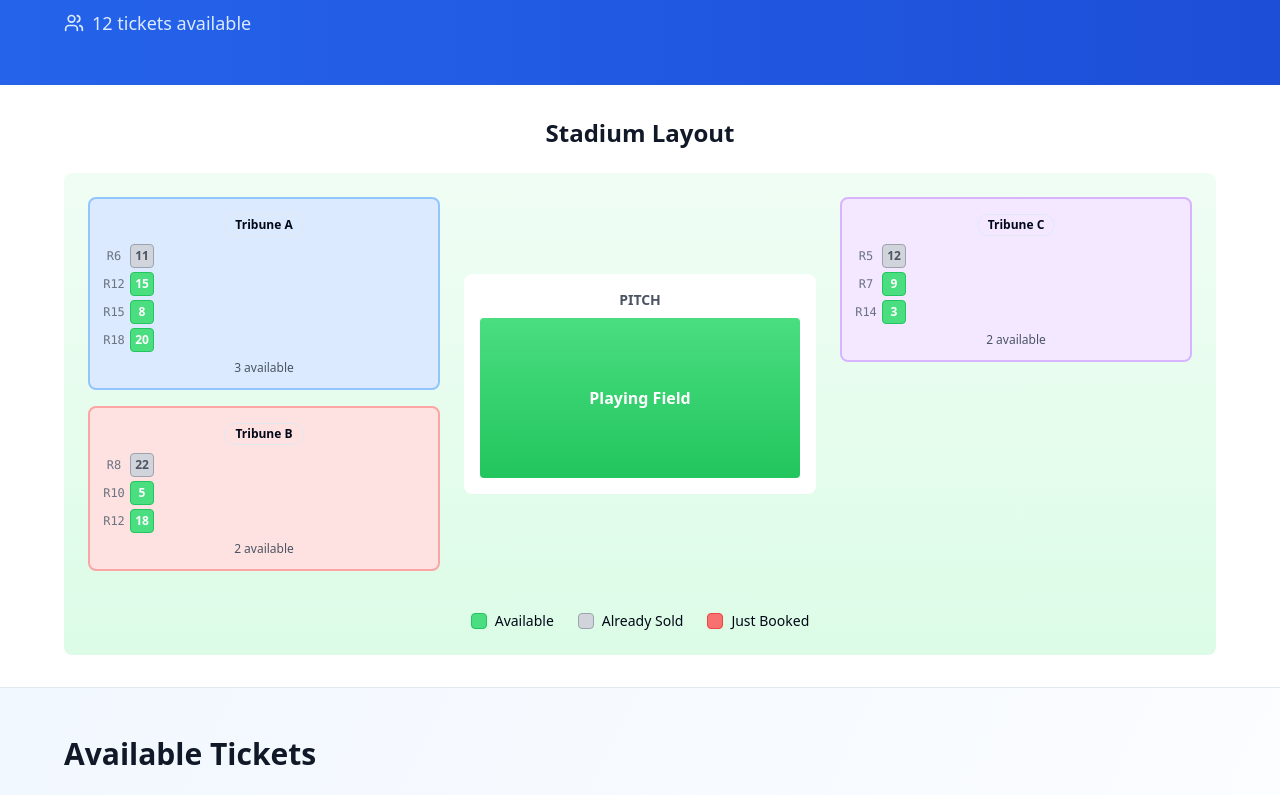
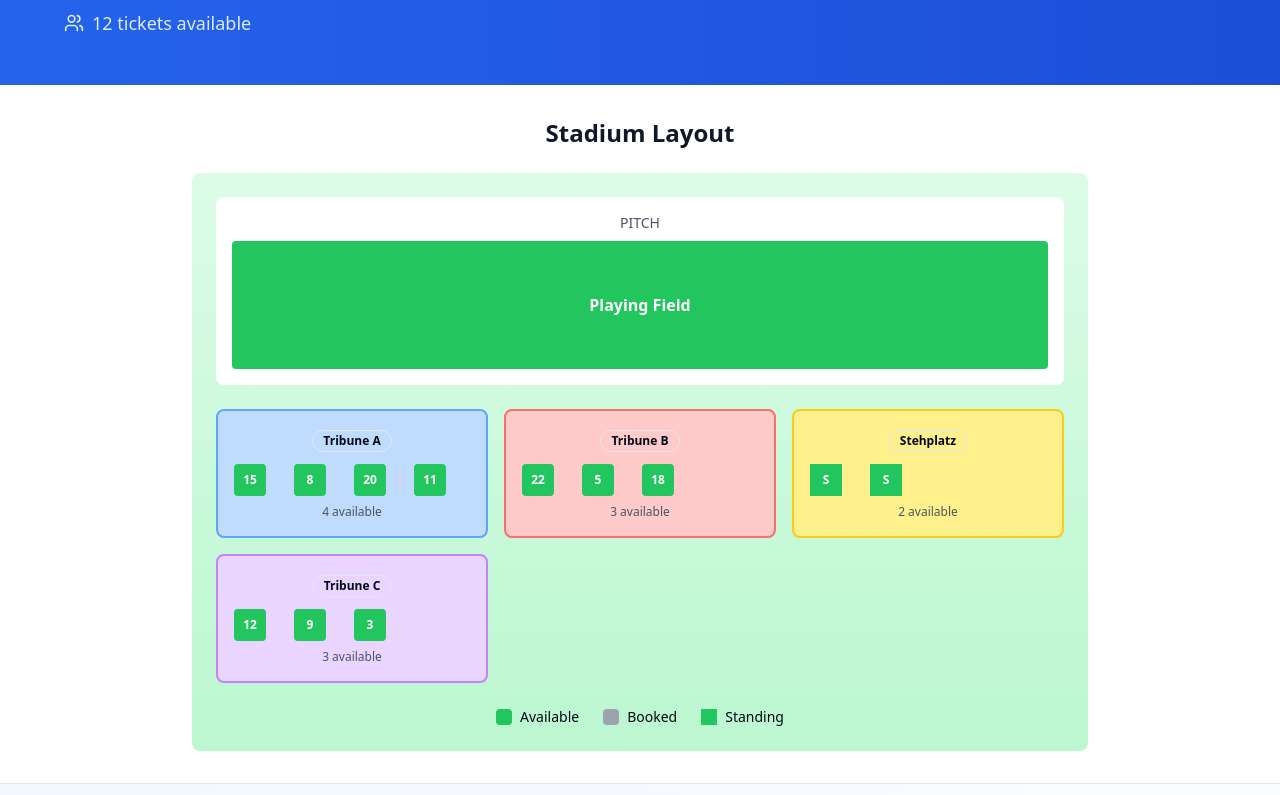
Before and after one commit to SampathLiynage/alpine-ticket-hub, a React (Vite) app: page /buy/game/1 in a window 1280 px wide. Shown: the part 365-1160 px from the top of the page. Built offline with nearby package versions, Linux system fonts and the light colour scheme.

Commit message:
Reverted to commit 7ee878f278c6c8e0e4a2789472c6b74a0da71302

```diff
--- a/src/components/StadiumLayout.tsx
+++ b/src/components/StadiumLayout.tsx
@@ -18,15 +18,8 @@ interface StadiumLayoutProps {
 }
 
 const StadiumLayout = ({ tickets, onSeatSelect, bookedSeats }: StadiumLayoutProps) => {
-  // Filter out standing tickets
-  const seatedTickets = tickets.filter(ticket => ticket.row !== "-");
-
-  // Pre-booked seats (simulate some already sold seats)
-  const preBookedSeats = [2, 5, 8, 11, 15, 18, 22, 25, 28, 31];
-  const allBookedSeats = [...bookedSeats, ...preBookedSeats];
-
-  // Group tickets by section
-  const ticketsBySection = seatedTickets.reduce((acc, ticket) => {
+  // Group tickets by section for better organization
+  const ticketsBySection = tickets.reduce((acc, ticket) => {
     if (!acc[ticket.section]) {
       acc[ticket.section] = [];
     }
@@ -35,72 +28,54 @@ const StadiumLayout = ({ tickets, onSeatSelect, bookedSeats }: StadiumLayoutProp
   }, {} as Record<string, Ticket[]>);
 
   const sectionColors = {
-    'Tribune A': 'bg-blue-100 border-blue-300',
-    'Tribune B': 'bg-red-100 border-red-300',
-    'Tribune C': 'bg-purple-100 border-purple-300',
-    'Tribune Nord': 'bg-green-100 border-green-300',
-    'Tribune Sud': 'bg-orange-100 border-orange-300',
-    'Tribune Ovest': 'bg-pink-100 border-pink-300',
-    'Tribune Principal': 'bg-blue-100 border-blue-300',
-    'Tribune Latéral': 'bg-red-100 border-red-300',
-    'Haupttribüne': 'bg-blue-100 border-blue-300',
-    'Gegentribüne': 'bg-red-100 border-red-300'
+    'Haupttribüne': 'bg-blue-200 border-blue-400',
+    'Gegentribüne': 'bg-red-200 border-red-400',
+    'Stehplatz': 'bg-yellow-200 border-yellow-400',
+    'Tribune A': 'bg-blue-200 border-blue-400',
+    'Tribune B': 'bg-red-200 border-red-400',
+    'Tribune C': 'bg-purple-200 border-purple-400',
+    'Tribune Nord': 'bg-green-200 border-green-400',
+    'Tribune Sud': 'bg-orange-200 border-orange-400',
+    'Tribune Ovest': 'bg-pink-200 border-pink-400',
+    'Curva': 'bg-yellow-200 border-yellow-400',
+    'Tribune Principal': 'bg-blue-200 border-blue-400',
+    'Tribune Latéral': 'bg-red-200 border-red-400',
+    'Kop': 'bg-yellow-200 border-yellow-400'
   };
 
   const getSectionColor = (section: string) => {
-    return sectionColors[section] || 'bg-gray-100 border-gray-300';
+    return sectionColors[section] || 'bg-gray-200 border-gray-400';
   };
 
-  // Organize sections by position around the pitch
-  const leftSections = [];
-  const rightSections = [];
-  const availableSections = Object.keys(ticketsBySection);
+  return (
+    <div className="max-w-4xl mx-auto">
+      <h2 className="text-2xl font-bold text-gray-900 mb-6 text-center">Stadium Layout</h2>
 
-  availableSections.forEach((section, index) => {
-    if (index < Math.ceil(availableSections.length / 2)) {
-      leftSections.push(section);
-    } else {
-      rightSections.push(section);
-    }
-  });
-
-  const SectionComponent = ({ section, sectionTickets }) => {
-    // Sort tickets by row and seat for organized display
-    const sortedTickets = sectionTickets.sort((a, b) => {
-      const rowA = parseInt(a.row) || 0;
-      const rowB = parseInt(b.row) || 0;
-      if (rowA !== rowB) return rowA - rowB;
-      return parseInt(a.seat) - parseInt(b.seat);
-    });
-
-    // Group by rows for realistic layout
-    const ticketsByRow = sortedTickets.reduce((acc, ticket) => {
-      if (!acc[ticket.row]) {
-        acc[ticket.row] = [];
-      }
-      acc[ticket.row].push(ticket);
-      return acc;
-    }, {} as Record<string, Ticket[]>);
-
-    return (
-      <div className={`${getSectionColor(section)} rounded-lg p-3 border-2 mb-4`}>
-        <div className="text-center mb-2">
-          <Badge variant="outline" className="font-semibold text-xs">
-            {section}
-          </Badge>
+      {/* Stadium Container */}
+      <div className="bg-gradient-to-b from-green-100 to-green-200 rounded-lg p-6">
+        {/* Pitch */}
+        <div className="bg-white rounded-lg p-4 mb-6">
+          <div className="text-sm text-gray-600 mb-2 text-center">PITCH</div>
+          <div className="h-32 bg-green-500 rounded flex items-center justify-center">
+            <span className="text-white font-semibold">Playing Field</span>
+          </div>
         </div>
 
-        {/* Rows of seats */}
-        <div className="space-y-1">
-          {Object.entries(ticketsByRow).map(([row, rowTickets]) => (
-            <div key={row} className="flex items-center gap-1">
-              <div className="text-xs text-gray-500 w-6 text-center font-mono">
-                R{row}
+        {/* Sections Grid */}
+        <div className="grid grid-cols-1 md:grid-cols-2 lg:grid-cols-3 gap-4">
+          {Object.entries(ticketsBySection).map(([section, sectionTickets]) => (
+            <div key={section} className={`${getSectionColor(section)} rounded-lg p-4 border-2`}>
+              <div className="text-center mb-3">
+                <Badge variant="outline" className="font-semibold">
+                  {section}
+                </Badge>
               </div>
-              <div className="flex gap-1 flex-wrap">
-                {rowTickets.map((ticket) => {
-                  const isBooked = allBookedSeats.includes(ticket.id);
-                  const isPreBooked = preBookedSeats.includes(ticket.id);
+
+              {/* Seats Grid */}
+              <div className="grid grid-cols-4 gap-1">
+                {sectionTickets.map((ticket) => {
+                  const isBooked = bookedSeats.includes(ticket.id);
+                  const isStanding = ticket.row === "-";
 
                   return (
                     <button
@@ -108,89 +83,47 @@ const StadiumLayout = ({ tickets, onSeatSelect, bookedSeats }: StadiumLayoutProp
                       onClick={() => !isBooked && onSeatSelect(ticket)}
                       disabled={isBooked}
                       className={`
-                        w-6 h-6 rounded text-xs font-semibold transition-all duration-200 border
+                        w-8 h-8 rounded text-xs font-semibold transition-all duration-200
                         ${isBooked
-                          ? isPreBooked
-                            ? 'bg-gray-300 text-gray-600 cursor-not-allowed border-gray-400'
-                            : 'bg-red-400 text-white cursor-not-allowed border-red-500'
-                          : 'bg-green-400 text-white hover:bg-green-500 hover:scale-110 cursor-pointer border-green-500'
+                          ? 'bg-gray-400 text-gray-200 cursor-not-allowed'
+                          : 'bg-green-500 text-white hover:bg-green-600 hover:scale-110 cursor-pointer'
                         }
+                        ${isStanding ? 'rounded-none' : ''}
                       `}
                       title={
                         isBooked
-                          ? isPreBooked ? 'Already sold' : 'Just booked'
-                          : `Row ${ticket.row}, Seat ${ticket.seat} - CHF ${ticket.price}`
+                          ? 'Seat booked'
+                          : isStanding
+                            ? `Standing - CHF ${ticket.price}`
+                            : `Row ${ticket.row}, Seat ${ticket.seat} - CHF ${ticket.price}`
                       }
                     >
-                      {ticket.seat}
+                      {isStanding ? 'S' : ticket.seat}
                     </button>
                   );
                 })}
+              </div>
+
+              <div className="text-xs text-gray-600 mt-2 text-center">
+                {sectionTickets.filter(t => !bookedSeats.includes(t.id)).length} available
               </div>
             </div>
           ))}
         </div>
 
-        <div className="text-xs text-gray-600 mt-2 text-center">
-          {sectionTickets.filter(t => !allBookedSeats.includes(t.id)).length} available
-        </div>
-      </div>
-    );
-  };
-
-  return (
-    <div className="max-w-6xl mx-auto">
-      <h2 className="text-2xl font-bold text-gray-900 mb-6 text-center">Stadium Layout</h2>
-
-      {/* Stadium Container */}
-      <div className="bg-gradient-to-b from-green-50 to-green-100 rounded-lg p-6">
-        <div className="flex gap-6">
-          {/* Left Side Sections */}
-          <div className="flex-1">
-            {leftSections.map(section => (
-              <SectionComponent
-                key={section}
-                section={section}
-                sectionTickets={ticketsBySection[section]}
-              />
-            ))}
-          </div>
-
-          {/* Center - Pitch */}
-          <div className="flex-1 flex flex-col justify-center">
-            <div className="bg-white rounded-lg p-4 mb-4">
-              <div className="text-sm text-gray-600 mb-2 text-center font-semibold">PITCH</div>
-              <div className="h-40 bg-gradient-to-b from-green-400 to-green-500 rounded flex items-center justify-center">
-                <span className="text-white font-semibold">Playing Field</span>
-              </div>
-            </div>
-          </div>
-
-          {/* Right Side Sections */}
-          <div className="flex-1">
-            {rightSections.map(section => (
-              <SectionComponent
-                key={section}
-                section={section}
-                sectionTickets={ticketsBySection[section]}
-              />
-            ))}
-          </div>
-        </div>
-
         {/* Legend */}
         <div className="mt-6 flex justify-center gap-6 text-sm">
           <div className="flex items-center gap-2">
-            <div className="w-4 h-4 bg-green-400 rounded border border-green-500"></div>
+            <div className="w-4 h-4 bg-green-500 rounded"></div>
             <span>Available</span>
           </div>
           <div className="flex items-center gap-2">
-            <div className="w-4 h-4 bg-gray-300 rounded border border-gray-400"></div>
-            <span>Already Sold</span>
+            <div className="w-4 h-4 bg-gray-400 rounded"></div>
+            <span>Booked</span>
           </div>
           <div className="flex items-center gap-2">
-            <div className="w-4 h-4 bg-red-400 rounded border border-red-500"></div>
-            <span>Just Booked</span>
+            <div className="w-4 h-4 bg-green-500"></div>
+            <span>Standing</span>
           </div>
         </div>
       </div>
--- a/src/pages/GameDetail.tsx
+++ b/src/pages/GameDetail.tsx
@@ -290,7 +290,7 @@ const GameDetail = () => {
 
               <div className="grid gap-4">
                 {game.tickets
-                  .filter(ticket => ticket.row !== "-" && !bookedSeats.includes(ticket.id))
+                  .filter(ticket => !bookedSeats.includes(ticket.id))
                   .map((ticket) => (
                   <Card key={ticket.id} className="hover:shadow-lg transition-shadow border-l-4 border-l-blue-600">
                     <CardContent className="p-6">
@@ -300,9 +300,16 @@ const GameDetail = () => {
                             <Badge variant="outline" className="text-blue-700 border-blue-200">
                               {ticket.section}
                             </Badge>
-                            <span className="text-sm text-gray-600">
-                              Row {ticket.row}, Seat {ticket.seat}
-                            </span>
+                            {ticket.row !== "-" && (
+                              <span className="text-sm text-gray-600">
+                                Row {ticket.row}, Seat {ticket.seat}
+                              </span>
+                            )}
+                            {ticket.row === "-" && (
+                              <span className="text-sm text-gray-600">
+                                {ticket.seat} Admission
+                              </span>
+                            )}
                           </div>
                           <p className="text-sm text-gray-500">
                             Sold by: {ticket.seller}
```
